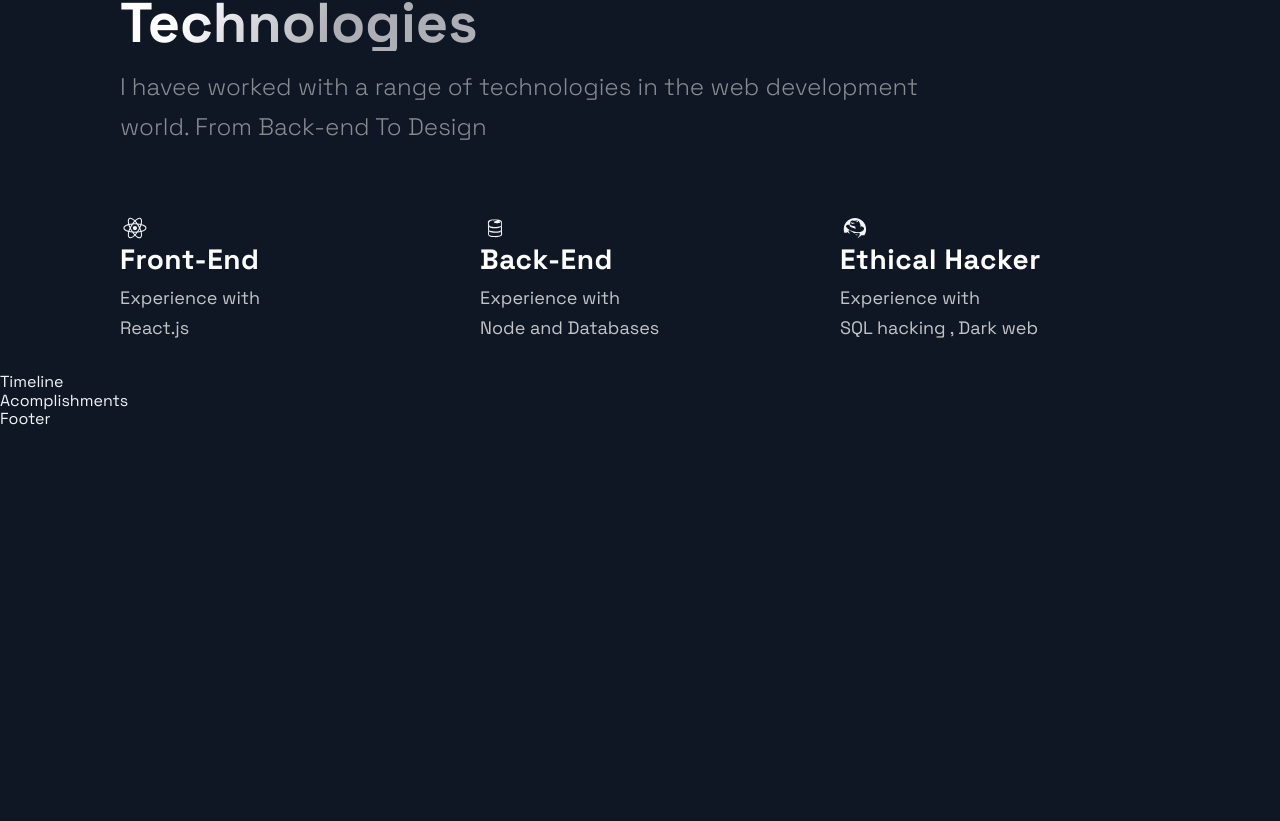
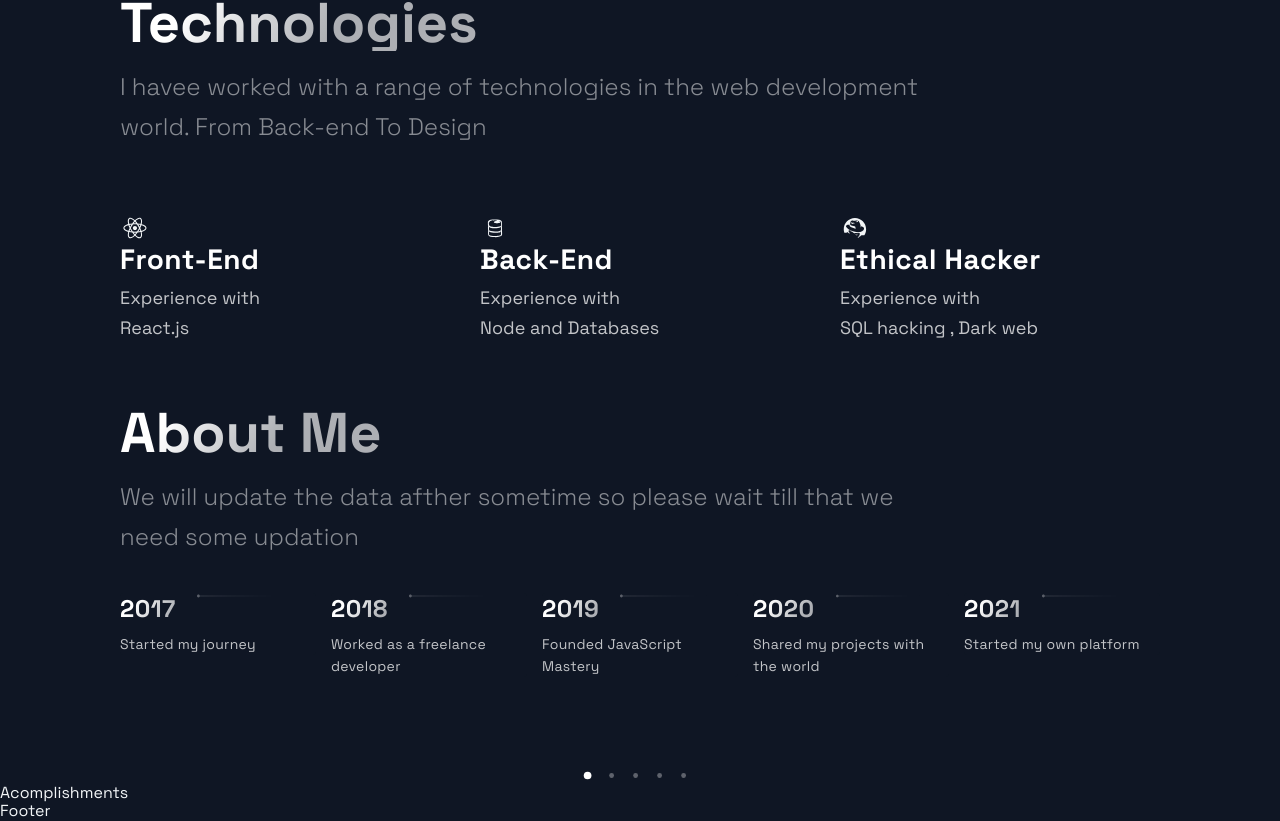
Before and after one commit to shahil-kv/personal-portfolio, a Next.js app: page / in a window 1280 px wide. Shown: the part 2272-3093 px from the top of the page. Before the commit the page ends 2701 px from the top, so only its background shows below. Built offline with nearby package versions, Linux system fonts and the light colour scheme.

Commit message:
Created the carousel section

```diff
--- a/src/components/TimeLine/TimeLine.js
+++ b/src/components/TimeLine/TimeLine.js
@@ -7,44 +7,117 @@ import { TimeLineData } from '../../constants/constants';
 const TOTAL_CAROUSEL_COUNT = TimeLineData.length;
 
 const Timeline = () => {
-  // const [activeItem, setActiveItem] = useState(0);
-  // const carouselRef = useRef();
+  const [activeItem, setActiveItem] = useState(0);
+  const carouselRef = useRef();
 
-  // const scroll = (node, left) => {
-  //   return node.scrollTo({ left, behavior: 'smooth' });
-  // }
+  const scroll = (node, left) => {
+    return node.scrollTo({ left, behavior: 'smooth' });
+  }
 
-  // const handleClick = (e, i) => {
-  //   e.preventDefault();
+  const handleClick = (e, i) => {
+    e.preventDefault();
 
-  //   if (carouselRef.current) {
-  //     const scrollLeft = Math.floor(carouselRef.current.scrollWidth * 0.7 * (i / TimeLineData.length));
+    if (carouselRef.current) {
+      const scrollLeft = Math.floor(carouselRef.current.scrollWidth * 0.7 * (i / TimeLineData.length));
 
-  //     scroll(carouselRef.current, scrollLeft);
-  //   }
-  // }
+      scroll(carouselRef.current, scrollLeft);
+    }
+  }
 
-  // const handleScroll = () => {
-  //   if (carouselRef.current) {
-  //     const index = Math.round((carouselRef.current.scrollLeft / (carouselRef.current.scrollWidth * 0.7)) * TimeLineData.length);
+  const handleScroll = () => {
+    if (carouselRef.current) {
+      const index = Math.round((carouselRef.current.scrollLeft / (carouselRef.current.scrollWidth * 0.7)) * TimeLineData.length);
 
-  //     setActiveItem(index);
-  //   }
-  // }
+      setActiveItem(index);
+    }
+  }
 
   // // snap back to beginning of scroll when window is resized
-  // // avoids a bug where content is covered up if coming from smaller screen
-  // useEffect(() => {
-  //   const handleResize = () => {
-  //     scroll(carouselRef.current, 0);
-  //   }
+  // avoids a bug where content is covered up if coming from smaller screen
+  useEffect(() => {
+    const handleResize = () => {
+      scroll(carouselRef.current, 0);
+    }
 
-  //   window.addEventListener('resize', handleResize);
-  // }, []);
+    window.addEventListener('resize', handleResize);
+  }, []);
 
   return (
     <div>
-      Timeline
+    <Section id="about">
+    <SectionTitle>About Me</SectionTitle>
+    <SectionText>We will update the data afther sometime so please wait till that we need some updation </SectionText>
+    <CarouselContainer ref={carouselRef} onScroll={handleScroll}>
+     <>
+     {/* this is the map function which is collecting data from the timelineData
+     And we get the two returns such as item,index and the item is the content and index is the number of content in the timelineData   */}
+      {TimeLineData.map((item,index)=>(
+  //the carouselMobileScrollNode is a method which gives good scrolling in mobile devices smoothly
+  // and there is two things key and final key is the number of items and final is the number of items -total corousel count
+      <CarouselMobileScrollNode key={index} final={index===TOTAL_CAROUSEL_COUNT-1}>
+      <CarouselItem
+        index={index}
+        // we need to know which coursel  are we right know
+        id={`carousel__item-${index}`}
+        //active means activeItem in the useState method
+        active= {activeItem}
+        onClick={(e)=>handleClick(e,index)}
+        >
+        <CarouselItemTitle>
+          {item.year}
+          <CarouselItemImg
+                    width="208"
+                    height="6"
+                    viewBox="0 0 208 6"
+                    fill="none"
+                    xmlns="http://www.w3.org/2000/svg">
+                    <path
+                      fill-rule="evenodd"
+                      clip-rule="evenodd"
+                      d="M2.5 5.5C3.88071 5.5 5 4.38071 5 3V3.5L208 3.50002V2.50002L5 2.5V3C5 1.61929 3.88071 0.5 2.5 0.5C1.11929 0.5 0 1.61929 0 3C0 4.38071 1.11929 5.5 2.5 5.5Z"
+                      fill="url(#paint0_linear)"
+                      fill-opacity="0.33"
+                    />
+                    <defs>
+                      <linearGradient
+                        id="paint0_linear"
+                        x1="-4.30412e-10"
+                        y1="0.5"
+                        x2="208"
+                        y2="0.500295"
+                        gradientUnits="userSpaceOnUse">
+                        <stop stop-color="white" />
+                        <stop
+                          offset="0.79478"
+                          stop-color="white"
+                          stop-opacity="0"
+                        />
+                      </linearGradient>
+                    </defs>
+                  </CarouselItemImg>
+        </CarouselItemTitle>
+        <CarouselItemText>{item.text}</CarouselItemText>
+      </CarouselItem>
+      </CarouselMobileScrollNode>
+      ))}
+     </>
+
+    </CarouselContainer>
+    <CarouselButton>
+      {TimeLineData.map((item,index)=>(
+        <CarouselButton
+        key={index}
+        index={index}
+        active={activeItem}
+        onClick={(e)=>handleClick(e,index)}
+      type="button"
+        >
+           <CarouselButtonDot active={activeItem}/>
+         </CarouselButton>
+
+      ))}
+    </CarouselButton>
+    </Section>
     </div>
   );
 };
--- a/src/components/TimeLine/TimeLineStyles.js
+++ b/src/components/TimeLine/TimeLineStyles.js
@@ -17,7 +17,7 @@ export const CarouselContainer = styled.ul`
 
   margin-bottom: 80px;
 
-  //remove scrollbar
+  ${'' /* //remove scrollbar */}
   scrollbar-width: none;
    &::-webkit-scrollbar {
      display: none;
```
